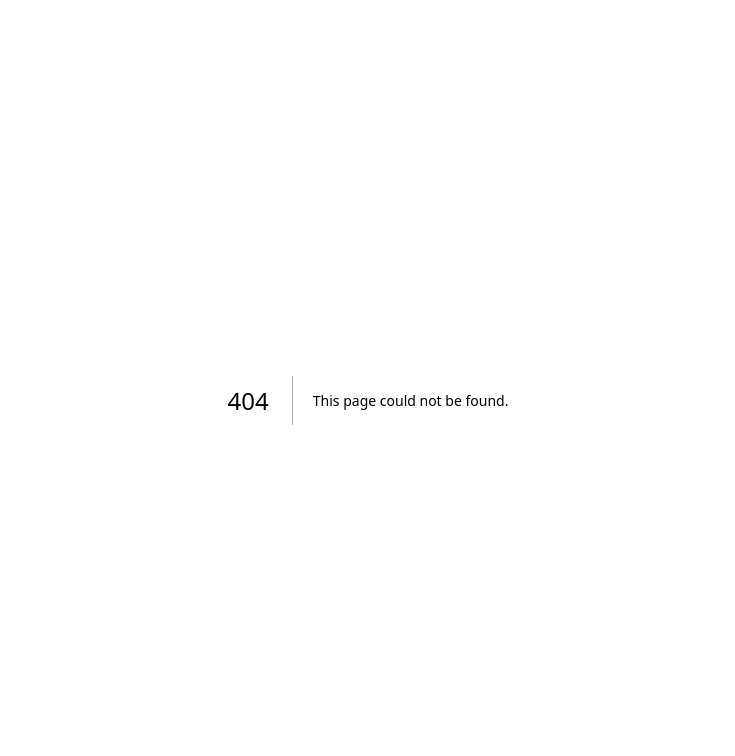
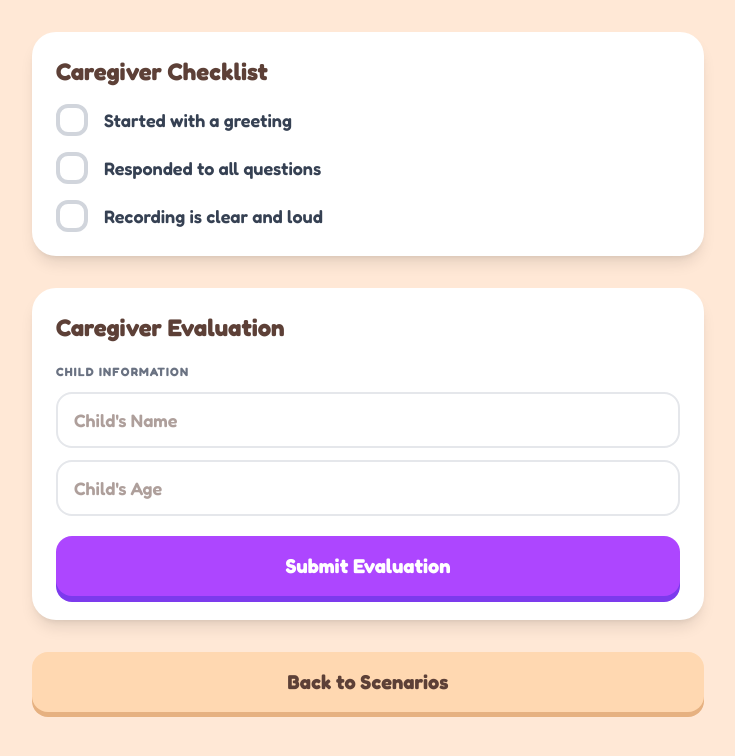
Before and after one commit to BuffWuff1712/AAC-Venturers, a Next.js app: page /scenario/caregiver-evaluation in a window 1280 px wide. Before the commit this address had no page. Shown: the top 756 px of the page, without its empty margins (272-1007 px from the left). Built offline with nearby package versions, Linux system fonts and the light colour scheme.

Commit message:
finished completion page and scenario ending page and caregiver evaluation page

```diff
--- a/src/pages/scenario/canteen.tsx
+++ b/src/pages/scenario/canteen.tsx
@@ -156,15 +156,8 @@ const CanteenScenario: React.FC = () => {
 
       addEntry("child", "You", text);
 
-      // If step 2 (child said hi back), friend then asks "How are you?"
-      if (currentStep.id === 2) {
-        setTimeout(() => {
-          addEntry("friend", "Friend", "How are you?");
-          advanceStep();
-        }, 800);
-      } else {
-        setTimeout(advanceStep, 600);
-      }
+      // Advance to the next scripted turn.
+      setTimeout(advanceStep, 600);
     },
     [currentStep, addEntry, advanceStep, stopCountdown]
   );
--- /dev/null
+++ b/src/pages/scenario/caregiver-evaluation.tsx
@@ -0,0 +1,218 @@
+import React, { useMemo, useState } from "react";
+import { useRouter } from "next/router";
+import { SessionResult } from "../../types/scenario";
+
+const CHECKLIST_ITEMS = [
+  "Started with a greeting",
+  "Responded to all questions",
+  "Recording is clear and loud",
+];
+
+const CaregiverEvaluationPage: React.FC = () => {
+  const router = useRouter();
+
+  const rawResult = Array.isArray(router.query.result)
+    ? router.query.result[0]
+    : router.query.result;
+
+  const result = useMemo<SessionResult | null>(() => {
+    if (!router.isReady || !rawResult) return null;
+    try {
+      return JSON.parse(rawResult) as SessionResult;
+    } catch {
+      console.error("Could not parse session result.");
+      return null;
+    }
+  }, [router.isReady, rawResult]);
+
+  const [checked, setChecked] = useState<Record<string, boolean>>(
+    Object.fromEntries(CHECKLIST_ITEMS.map((item) => [item, false]))
+  );
+
+  const toggleCheck = (item: string) => {
+    setChecked((prev) => ({ ...prev, [item]: !prev[item] }));
+  };
+
+  const [childName, setChildName] = useState("");
+  const [childAge, setChildAge] = useState("");
+  const [submitted, setSubmitted] = useState(false);
+
+  const handleSubmit = () => {
+    if (!childName.trim() || !childAge.trim()) {
+      alert("Please fill in the child's name and age before submitting.");
+      return;
+    }
+
+    setSubmitted(true);
+  };
+
+  const fmtMs = (ms: number) => `${(ms / 1000).toFixed(1)}s`;
+
+  return (
+    <div className="min-h-screen bg-page-peach font-fredoka flex flex-col items-center px-4 py-8 gap-8">
+      <div className="w-full max-w-2xl bg-white rounded-3xl p-6 shadow-lg space-y-4">
+        <h2 className="text-2xl font-black text-text-brown">Caregiver Checklist</h2>
+        {CHECKLIST_ITEMS.map((item) => (
+          <label
+            key={item}
+            className="flex items-center gap-4 cursor-pointer group"
+            onClick={() => toggleCheck(item)}
+          >
+            <div
+              className={`
+                w-8 h-8 rounded-xl border-4 flex items-center justify-center transition-all
+                ${
+                  checked[item]
+                    ? "bg-child-green border-child-green"
+                    : "border-gray-300 group-hover:border-purple-400"
+                }
+              `}
+            >
+              {checked[item] && (
+                <svg
+                  className="w-5 h-5 text-white"
+                  fill="none"
+                  viewBox="0 0 24 24"
+                  stroke="currentColor"
+                  strokeWidth={3}
+                >
+                  <path
+                    strokeLinecap="round"
+                    strokeLinejoin="round"
+                    d="M5 13l4 4L19 7"
+                  />
+                </svg>
+              )}
+            </div>
+            <span className="text-lg font-semibold text-gray-700">{item}</span>
+          </label>
+        ))}
+      </div>
+
+      {result && (
+        <div className="w-full max-w-2xl bg-white rounded-3xl p-6 shadow-lg space-y-4">
+          <h2 className="text-2xl font-black text-text-brown">Session Analytics</h2>
+
+          <div className="space-y-2">
+            <p className="font-bold text-gray-500 uppercase text-xs tracking-widest">
+              Response Time per Prompt
+            </p>
+            {result.analytics.map((analytic, idx) => (
+              <div
+                key={idx}
+                className="flex justify-between items-center bg-gray-50 rounded-xl px-4 py-2"
+              >
+                <span className="font-semibold text-gray-700">{analytic.label}</span>
+                <span className="font-black text-purple-600">
+                  {fmtMs(analytic.responseTimeMs)}
+                </span>
+              </div>
+            ))}
+          </div>
+
+          <div className="flex justify-between items-center bg-yellow-50 rounded-xl px-4 py-2">
+            <span className="font-semibold text-gray-700">Hints used</span>
+            <span className="font-black text-yellow-600">
+              {result.analytics.reduce((sum, analytic) => sum + analytic.hintsUsed, 0)}
+            </span>
+          </div>
+
+          <div className="flex justify-between items-center bg-green-50 rounded-xl px-4 py-2">
+            <span className="font-semibold text-gray-700">Tasks completed</span>
+            <span className="font-black text-green-600">
+              {result.completedSteps} / {result.totalSteps}
+            </span>
+          </div>
+        </div>
+      )}
+
+      {result && (
+        <div className="w-full max-w-2xl bg-white rounded-3xl p-6 shadow-lg space-y-4">
+          <h2 className="text-2xl font-black text-text-brown">
+            Listen to the Student&apos;s Conversation
+          </h2>
+
+          {result.audioBlob ? (
+            <audio
+              controls
+              src={URL.createObjectURL(result.audioBlob)}
+              className="w-full rounded-xl"
+            />
+          ) : (
+            <div className="bg-gray-100 rounded-xl px-4 py-3 text-gray-400 font-semibold text-center">
+              Audio recording not available in this session.
+            </div>
+          )}
+
+          <div className="space-y-2 max-h-64 overflow-y-auto">
+            {result.transcript.map((entry, idx) => (
+              <div key={idx} className="flex gap-2 text-base leading-snug">
+                <span
+                  className={`font-extrabold shrink-0 ${
+                    entry.speaker === "child" ? "text-blue-600" : "text-purple-600"
+                  }`}
+                >
+                  {entry.label}:
+                </span>
+                <span className="text-gray-700">{entry.text}</span>
+              </div>
+            ))}
+          </div>
+        </div>
+      )}
+
+      <div className="w-full max-w-2xl bg-white rounded-3xl p-6 shadow-lg space-y-5">
+        <h2 className="text-2xl font-black text-text-brown">Caregiver Evaluation</h2>
+
+        {submitted ? (
+          <div className="bg-green-50 border-2 border-green-300 rounded-2xl p-6 text-center space-y-2">
+            <p className="font-black text-green-700 text-xl">Evaluation Submitted!</p>
+            <p className="text-green-600 font-medium">
+              This session has been recorded for {childName} (Age {childAge}).
+            </p>
+          </div>
+        ) : (
+          <>
+            <div className="space-y-3">
+              <p className="font-bold text-gray-500 uppercase text-xs tracking-widest">
+                Child Information
+              </p>
+              <input
+                type="text"
+                placeholder="Child's Name"
+                value={childName}
+                onChange={(e) => setChildName(e.target.value)}
+                className="w-full border-2 border-gray-200 rounded-2xl px-4 py-3 text-lg font-semibold focus:border-purple-400 focus:outline-none transition-colors"
+              />
+              <input
+                type="number"
+                placeholder="Child's Age"
+                value={childAge}
+                onChange={(e) => setChildAge(e.target.value)}
+                min={1}
+                max={18}
+                className="w-full border-2 border-gray-200 rounded-2xl px-4 py-3 text-lg font-semibold focus:border-purple-400 focus:outline-none transition-colors"
+              />
+            </div>
+
+            <button
+              onClick={handleSubmit}
+              className="w-full bg-purple-500 hover:bg-purple-400 text-white font-black py-4 rounded-2xl text-xl shadow-[0_6px_0_#7c3aed] active:shadow-none active:translate-y-1 transition-all"
+            >
+              Submit Evaluation
+            </button>
+          </>
+        )}
+      </div>
+
+      <button
+        onClick={() => router.push("/scenarios")}
+        className="w-full max-w-2xl bg-caregiver-peach hover:bg-[#ffc891] text-text-brown font-black py-4 rounded-2xl text-xl shadow-[0_5px_0_#e6b181] active:shadow-none active:translate-y-[5px] transition-all"
+      >
+        Back to Scenarios
+      </button>
+    </div>
+  );
+};
+
+export default CaregiverEvaluationPage;
--- /dev/null
+++ b/src/pages/scenario/completion.tsx
@@ -0,0 +1,47 @@
+import React from "react";
+import { useRouter } from "next/router";
+import Image from "next/image";
+
+const CompletionPage: React.FC = () => {
+  const router = useRouter();
+
+  const resultParam = Array.isArray(router.query.result)
+    ? router.query.result[0]
+    : router.query.result;
+
+  return (
+    <div className="min-h-screen bg-page-peach font-fredoka flex items-center justify-center px-4 py-8">
+      <div className="w-full max-w-3xl flex flex-col items-center gap-8">
+        <Image
+          src="/images/mascot.png"
+          alt="AAC mascot"
+          width={280}
+          height={280}
+          className="w-48 h-48 md:w-64 md:h-64 object-contain"
+          priority
+        />
+
+        <div className="relative w-full bg-white rounded-3xl p-6 md:p-8 shadow-xl text-center">
+          <div className="absolute left-1/2 -translate-x-1/2 -bottom-4 w-8 h-8 bg-white rotate-45" />
+          <p className="relative z-10 text-2xl md:text-3xl font-black text-text-brown leading-snug">
+            good job on your AACventure! now pass your device back to caregiver
+          </p>
+        </div>
+
+        <button
+          onClick={() =>
+            router.push({
+              pathname: "/scenario/caregiver-evaluation",
+              query: resultParam ? { result: resultParam } : undefined,
+            })
+          }
+          className="bg-child-green text-text-brown font-black text-xl px-8 py-4 rounded-2xl shadow-[0_6px_0_rgb(163,213,106)] active:shadow-none active:translate-y-1 transition-all"
+        >
+          {"continue --> caregiver evaluation"}
+        </button>
+      </div>
+    </div>
+  );
+};
+
+export default CompletionPage;
```
